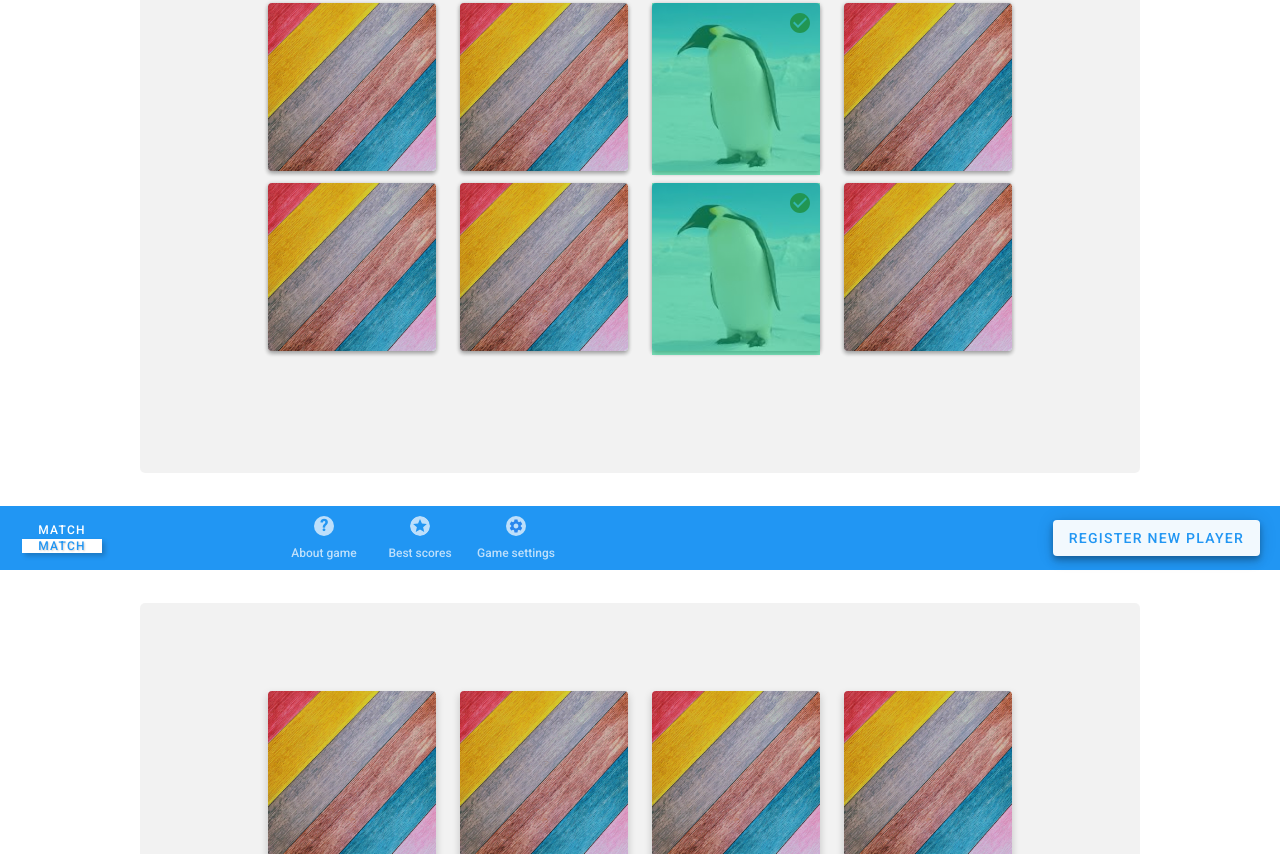
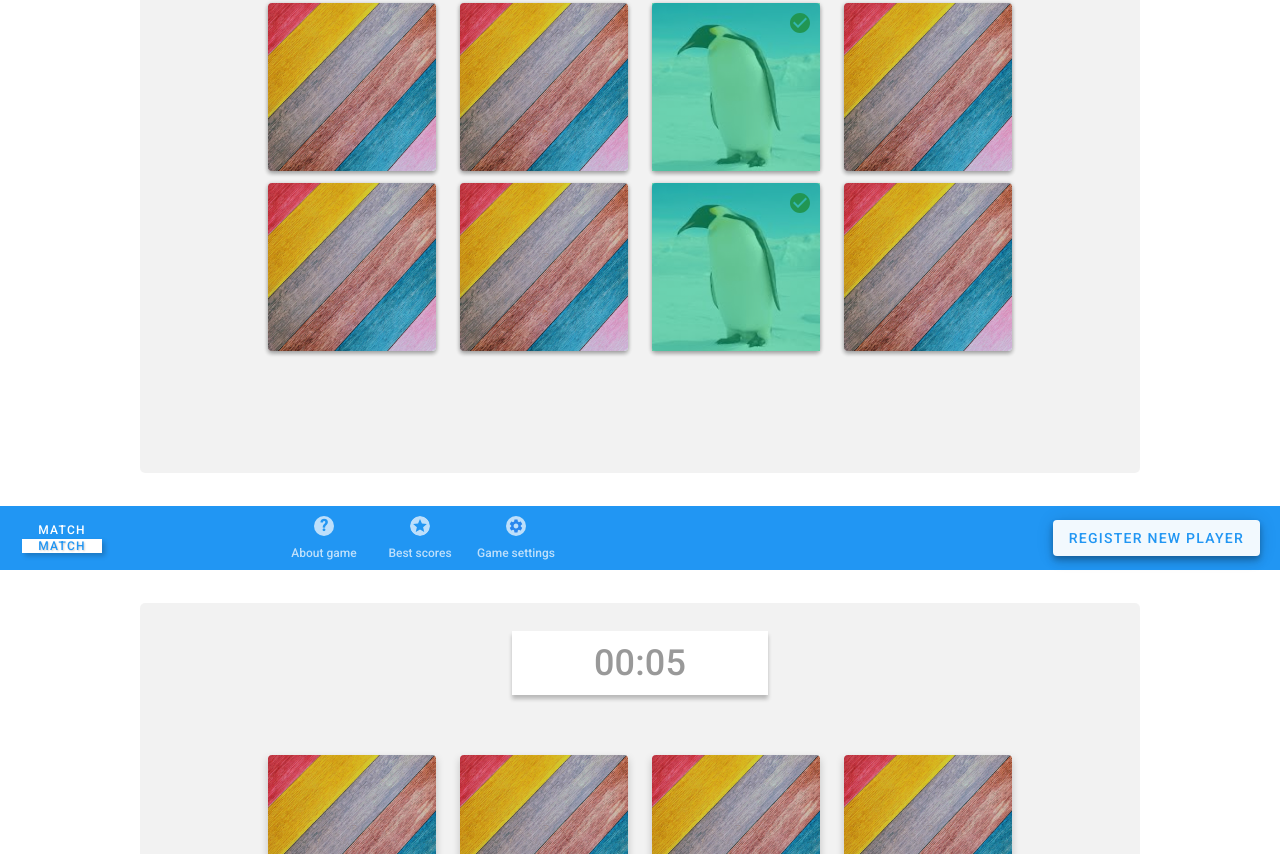
Before and after one commit to Nasridean/match-match-game, a website built with webpack: page pages/game.html in a window 1280 px wide. Shown: the part 426-1280 px from the top of the page. Built offline with nearby package versions, Linux system fonts and the light colour scheme; files whose address does not match are found by name.

Commit message:
some database adjustments

```diff
--- a/src/app.ts
+++ b/src/app.ts
@@ -1,4 +1,5 @@
 import { About } from "./components/about";
+import { Database } from "./components/database";
 import { GameSettings } from "./components/game-settings";
 import { Game } from "./components/game/game";
 import { Header } from "./components/header/header";
@@ -10,8 +11,10 @@ export class App {
   private readonly mainElement: HTMLElement;
   private readonly about: About;
   private readonly gameSettings: GameSettings;
+  IDBTransaction: Database;
 
   constructor(private readonly rootElement: HTMLElement) {
+    this.IDBTransaction = new Database();
     this.header = new Header();
     this.mainElement = document.createElement('main');
     this.mainElement.classList.add('main');
@@ -28,12 +31,15 @@ export class App {
     switch (window.location.pathname) {
       case '/about':
         this.mainElement.appendChild(this.about.element)
+        window.history.replaceState({}, '', '/');
         break;
       case '/game-settings':
         this.mainElement.appendChild(this.gameSettings.element);
+        window.history.replaceState({}, '', '/');
         break;
       default:
         this.mainElement.appendChild(this.game.element);
+        window.history.replaceState({}, '', '/');
         break;
     }
   }
--- /dev/null
+++ b/src/components/database.ts
@@ -0,0 +1,32 @@
+export class Database {
+  IDBTransaction: Promise<IDBTransaction>;
+
+  constructor() {
+    this.IDBTransaction = new Promise(function (resolve, reject) {
+      let open: IDBOpenDBRequest = window.indexedDB.open('Nasridean',1);
+
+      open.onsuccess = function() {
+        const db: IDBDatabase = open.result;
+        const transaction = db.transaction("user", "readwrite");
+        resolve(transaction);
+
+        transaction.onerror = function(event) { reject(event) }
+      };
+      open.onerror = function(event) { reject(event) }
+      open.onupgradeneeded = (e) => open.result.createObjectStore('user');
+    })
+
+    //this.request.transaction?.objectStore('user').put('hello', 'key');
+    //this.transaction.objectStore('user').get('key').onerror = () => console.log('got that!')
+  }
+
+  /* async returnDatabase(request:IDBOpenDBRequest) {
+    let db: IDBDatabase;
+    this.request.onerror = () => console.log("Error creating/accessing IndexedDB database");
+    this.request.onsuccess = async () => {
+       db =   request.result;
+      this.request.result.onerror = () => console.log("Error creating/accessing IndexedDB database");
+    }
+    this.request.onupgradeneeded = (e) => db.createObjectStore('user');
+  } */
+}
--- a/src/components/game-settings.ts
+++ b/src/components/game-settings.ts
@@ -1,27 +1,36 @@
 import { BaseComponent } from "./base-component";
 
 export class GameSettings extends BaseComponent {
+  form: FormData;
+
   constructor() {
-    super('div', ['main__container', 'main__container--settings']);
+    super('form', ['main__container', 'main__container--settings']);
     this.element.innerHTML = `
-      <div class="main__select-block">
-        <h2 class="main__title">Game cards</h2>
+      <fieldset class="main__select-block">
+        <legend class="main__title">Game cards</legend>
         <select name="type" id="cards-type" class="main__select">
           <option value="cars" selected>select game cards type</option>
           <option value="cars" selected>Cars</option>
           <option value="fruits" selected>Fruits</option>
         </select>
-      </div>
+      </fieldset>
 
-      <div class="main__select-block">
-        <h2 class="main__title">Difficulty</h2>
+      <fieldset class="main__select-block">
+        <legend class="main__title">Difficulty</legend>
         <select name="difficulty" class="main__select">
           <option value="8" selected>select game type</option>
           <option value="8" selected>4x4</option>
           <option value="18" selected>6x6</option>
           <option value="32" selected>8x8</option>
         </select>
-      </div>
-    `
+      </fieldset>
+      <input type="submit" name="submit" value="Save" class="main__save-button">
+    `;
+    this.form = new FormData((<HTMLFormElement>this.element));
+    this.element.addEventListener('submit', (e) => {
+      e.preventDefault();
+      this.form.get('type');
+      this.form.get('difficulty');
+    })
+}
   }
-}
--- a/src/components/game/game.ts
+++ b/src/components/game/game.ts
@@ -1,16 +1,20 @@
 import { BaseComponent } from "../base-component";
 import { Card } from "../card/card";
 import { CardsField } from "../cards-field/cards-field";
+import { Timer } from "../Timer";
 
 export class Game extends BaseComponent {
   private readonly cardsField: CardsField;
 
   private activeCard?: Card;
   private isAnimation: boolean = false;
+  timer: Timer;
 
   constructor() {
     super('div', ['main__container', 'main__container--game']);
+    this.timer = new Timer();
     this.cardsField = new CardsField();
+    this.element.appendChild(this.timer.element);
     this.element.appendChild(this.cardsField.element);
 
   }
--- /dev/null
+++ b/src/components/timer.ts
@@ -0,0 +1,26 @@
+import { BaseComponent } from "./base-component";
+
+export class Timer extends BaseComponent {
+  minutes: number = 0;
+  seconds: number = 0;
+
+  constructor() {
+    super('div', ['main__time']);
+    this.start();
+  }
+  render() {
+    this.element.innerHTML = `<p class="main__time-value">
+    ${this.minutes.toString().padStart(2, '0')}:${this.seconds.toString().padStart(2, '0')}
+    </p>`;
+  }
+  start() {
+    setInterval(() => {
+      if (this.seconds == 59) {
+        this.seconds = 0;
+        this.minutes = ++this.minutes;
+      }
+      this.seconds = ++this.seconds
+      this.render();
+    }, 1000);
+  }
+}
--- a/src/styles/main/__main.scss
+++ b/src/styles/main/__main.scss
@@ -22,9 +22,11 @@
     }
   }
   &__select-block {
+    border: none;
+    padding: 0;
     border-bottom: 1px solid rgba(33, 33, 33, 0.08);
     width: 256px;
-    margin-bottom: 37px;
+    margin-bottom: 29px;
     position: relative;
     &::after {
       content: '';
@@ -35,7 +37,7 @@
       border-right: 5px solid transparent;
       border-top: 5px solid rgba(0, 0, 0, 0.54);
       right: 20px;
-      top: 40px;
+      top: 20px;
       pointer-events: none;
     }
   }
@@ -237,27 +239,22 @@
       transform: rotateY(180deg);
     }
   }
-
-}
-
-.correct {
-  position: relative;
-  &::before {
-    content: '';
-    width: 100%;
-    height: 100%;
-    background: rgba(10, 207, 131, 0.5);
-    z-index: 1;
-    position: absolute
-  }
-  &::after {
-    content: '';
-    width: 20px;
-    height: 20px;
-    background-image: url('icons/correct.svg');
-    position: absolute;
-    z-index: 1;
-    right: 10px;
-    top: 10px
+  &__save-button {
+    cursor: pointer;
+    width: 80px;
+    text-transform: uppercase;
+    background: #2196F3;
+    border: none;
+    color: rgba(255,255,255, .7);
+    padding: 6px;
+    border-radius: 3px;
+    font-weight: 500;
+    &:hover {
+      color: rgba(255,255,255, 1);
+    }
+    &:active {
+      color: rgba(255,255,255, 1);
+      background-color: darken($color: $primary, $amount: 5);
+    }
   }
 }
```
Also changed, not shown: src/components/form.ts (added).
